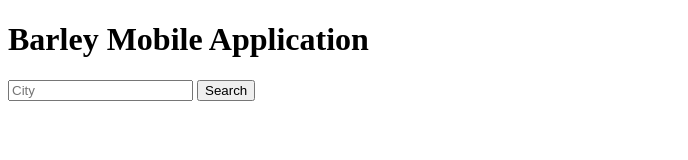
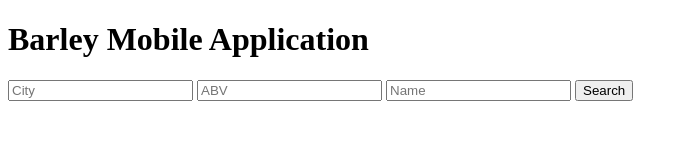
Before and after one commit to ATurner3x/Barley_Mobile, a website: page index.html in a window 1280 px wide. Shown: the whole page, without its empty margins (0-688 px from the left). Drawn offline with Linux system fonts and the light colour scheme.

Commit message:
Added ABV and Name Boxes

```diff
--- a/index.html
+++ b/index.html
@@ -18,6 +18,8 @@
 
         <div class="search">
             <input type="text" id="search-city" placeholder="City">
+            <input type="text" id="search-abv" placeholder="ABV">
+            <input type="text" id="search-name" placeholder="Name">
             <button id="search-button">Search</button>
         </div>
 
```
